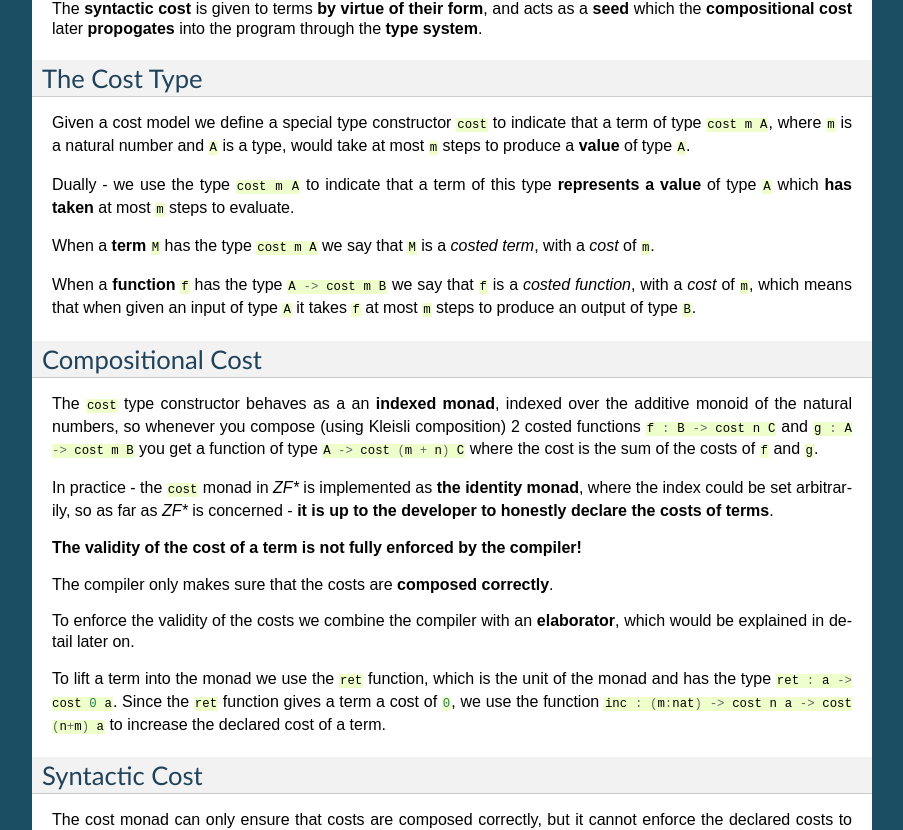
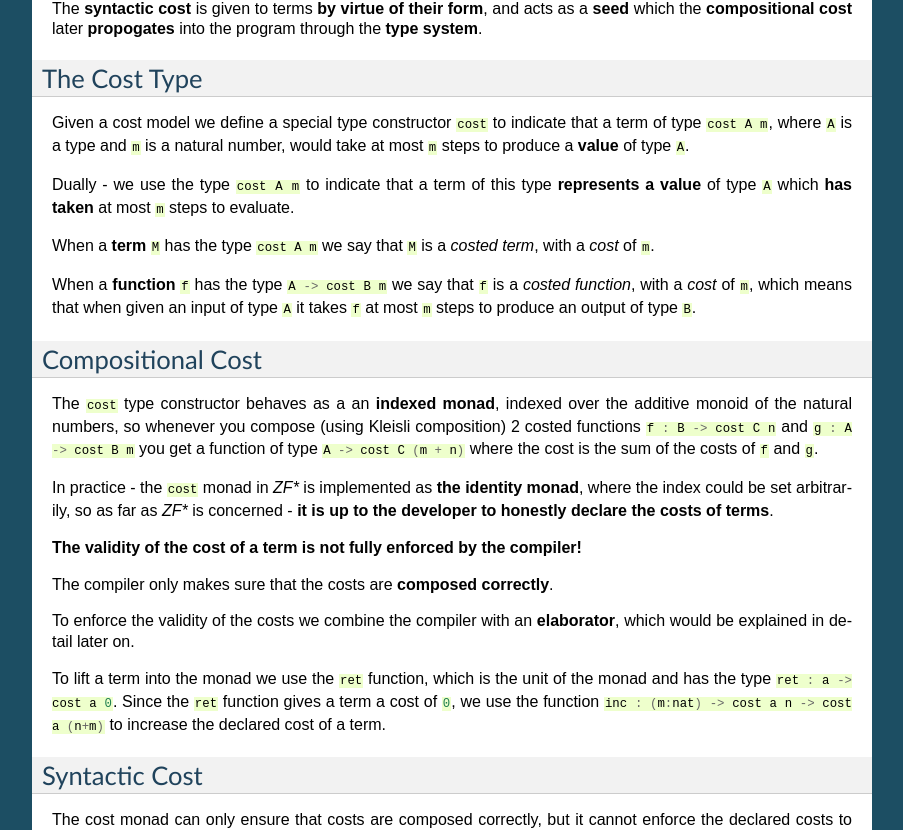
Before and after one commit to zenprotocol/docs, a Sphinx documentation site: the page built from docs/root/contracts/cost.rst, in a window 1280 px wide and 1400 px high, scrolled down 842 px. Shown: the part 146-976 px from the top of the window, without its empty margins (198-1101 px from the left). Built offline with Sphinx 7.4.7, drawn with Linux system fonts in a browser that asks for light colours; some of the changed text lies outside the part shown.

```diff
--- a/docs/root/contracts/cost.rst
+++ b/docs/root/contracts/cost.rst
@@ -82,16 +82,16 @@ The Cost Type
 -------------
 
 Given a cost model we define a special type constructor :fsharp:`cost` to indicate that
-a term of type :fsharp:`cost m A`, where :fsharp:`m` is a natural number and :fsharp:`A` is a
-type, would take at most :fsharp:`m` steps to produce a **value** of type :fsharp:`A`.
+a term of type :fsharp:`cost A m`, where :fsharp:`A` is a type and :fsharp:`m` is a natural number,
+would take at most :fsharp:`m` steps to produce a **value** of type :fsharp:`A`.
 
-Dually - we use the type :fsharp:`cost m A` to indicate that a term of this type **represents
+Dually - we use the type :fsharp:`cost A m` to indicate that a term of this type **represents
 a value** of type :fsharp:`A` which **has taken** at most :fsharp:`m` steps to evaluate.
 
-When a **term** :fsharp:`M` has the type :fsharp:`cost m A` we say that :fsharp:`M` is a
+When a **term** :fsharp:`M` has the type :fsharp:`cost A m` we say that :fsharp:`M` is a
 *costed term*, with a *cost* of :fsharp:`m`.
 
-When a **function** :fsharp:`f` has the type :fsharp:`A -> cost m B` we say that
+When a **function** :fsharp:`f` has the type :fsharp:`A -> cost B m` we say that
 :fsharp:`f` is a *costed function*, with a *cost* of :fsharp:`m`, which means that when
 given an input of type :fsharp:`A` it takes :fsharp:`f` at most :fsharp:`m` steps to produce
 an output of type :fsharp:`B`.
@@ -102,8 +102,8 @@ Compositional Cost
 
 The :fsharp:`cost` type constructor behaves as a an **indexed monad**, indexed over the
 additive monoid of the natural numbers, so whenever you compose (using Kleisli composition)
-2 costed functions :fsharp:`f : B -> cost n C` and :fsharp:`g : A -> cost m B`
-you get a function of type :fsharp:`A -> cost (m + n) C` where the cost is the sum of the costs
+2 costed functions :fsharp:`f : B -> cost C n` and :fsharp:`g : A -> cost B m`
+you get a function of type :fsharp:`A -> cost C (m + n)` where the cost is the sum of the costs
 of :fsharp:`f` and :fsharp:`g`.
 
 In practice - the :fsharp:`cost` monad in *ZF\** is implemented as **the identity monad**,
@@ -118,9 +118,9 @@ To enforce the validity of the costs we combine the compiler with an **elaborato
 which would be explained in detail later on.
 
 To lift a term into the monad we use the :fsharp:`ret` function, which is the unit of the
-monad and has the type :fsharp:`ret : a -> cost 0 a`.
+monad and has the type :fsharp:`ret : a -> cost a 0`.
 Since the :fsharp:`ret` function gives a term a cost of :fsharp:`0`, we use the function
-:fsharp:`inc : (m:nat) -> cost n a -> cost (n+m) a` to increase the declared cost of a term.
+:fsharp:`inc : (m:nat) -> cost a n -> cost a (n+m)` to increase the declared cost of a term.
 
 Syntactic Cost
 --------------
@@ -249,14 +249,14 @@ To fix it we modify the function to use :fsharp:`ret` on the result, and we chan
 
 .. code-block:: fsharp
 
-    val applyOnce (#a #b:Type): (a -> b) -> a -> b `cost` 0
+    val applyOnce (#a #b:Type): (a -> b) -> a -> cost b 0
     let applyOnce #_ #_ f x = ret (f x)
 
 Now elaborating the function will yield the following:
 
 .. code-block:: fsharp
 
-    val applyOnce (#a #b:Type): (a -> b) -> a -> b `cost` 0
+    val applyOnce (#a #b:Type): (a -> b) -> a -> cost b 0
     let applyOnce #_ #_ f x = inc 2 (ret (f x))
 
 That's because now we have **2 applications**, one of :fsharp:`f` on :fsharp:`x`, and the other of :fsharp:`ret` on the result.
@@ -273,7 +273,7 @@ To fix that we now have to declare the **correct** cost within the type, to acco
 
 .. code-block:: fsharp
 
-    val applyOnce (#a #b:Type): (a -> b) -> a -> b `cost` 2
+    val applyOnce (#a #b:Type): (a -> b) -> a -> cost b 2
     let applyOnce #_ #_ f x = inc 2 (ret (f x))
 
 Now that the syntactic cost is accounted for the program will compile.
@@ -301,7 +301,7 @@ additional costs:
 
 .. code-block:: fsharp
 
-    val applyTwice (#a:Type): (a -> a) -> a -> a `cost` 3
+    val applyTwice (#a:Type): (a -> a) -> a -> cost a 3
     let applyTwice #_ f x = ret (f (f x))
 
 which will be elaborated as:
@@ -327,7 +327,7 @@ We'll use the previously defined functions to do so:
 
 .. code-block:: fsharp
 
-    val onceOrTwice (#a:Type): bool -> (a -> a) -> a -> a `cost` ?
+    val onceOrTwice (#a:Type): bool -> (a -> a) -> a -> cost a ?
     let onceOrTwice #_ b f x = if b then applyOnce f x else applyTwice f x
 
 What should be the declared cost of this function?
@@ -339,7 +339,7 @@ which would give both clauses of the :fsharp:`if-then-else` the cost of **3**:
 
 .. code-block:: fsharp
 
-    val onceOrTwice (#a:Type): bool -> (a -> a) -> a -> a `cost` 3
+    val onceOrTwice (#a:Type): bool -> (a -> a) -> a -> cost a 3
     let onceOrTwice #_ b f x = if b then inc 1 (applyOnce f x) else applyTwice f x
 
 However - we still need to account for the syntactic cost of the :fsharp:`onceOrTwice` function itself - to do so we first elaborate the function,
@@ -347,7 +347,7 @@ which gives us:
 
 .. code-block:: fsharp
 
-    val onceOrTwice (#a:Type): bool -> (a -> a) -> a -> a `cost` 3
+    val onceOrTwice (#a:Type): bool -> (a -> a) -> a -> cost a 3
     let onceOrTwice #_ b f x = inc 7 (if b then inc 1 (applyOnce f x) else applyTwice f x)
 
 That is beacuse the :fsharp:`then` clause has **4 applications**, while the :fsharp:`else` clause has **3**, and since the syntactic cost of
@@ -358,5 +358,5 @@ Now to account for the additional cost of **7** we change the declared cost of t
 
 .. code-block:: fsharp
 
-    val onceOrTwice (#a:Type): bool -> (a -> a) -> a -> a `cost` 10
+    val onceOrTwice (#a:Type): bool -> (a -> a) -> a -> cost a 10
     let onceOrTwice #_ b f x = inc 7 (if b then inc 1 (applyOnce f x) else applyTwice f x)
```
